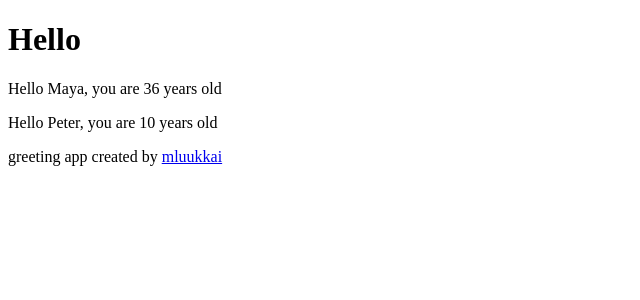
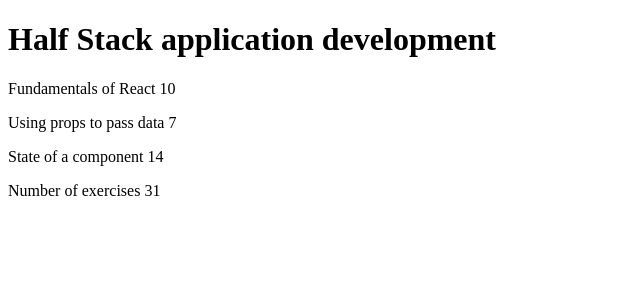
Before and after one commit to Anton-Stenin/fullstack-exercises, a React (Create React App) app in the folder part1/courseinfo/: page / in a window 1280 px wide. Shown: the top 300 px of the page, without its empty margins (0-640 px from the left). Built offline with nearby package versions, Linux system fonts and the light colour scheme.

Commit message:
Did an exercise number 1.1: course information, step1

```diff
--- a/part1/courseinfo/src/index.js
+++ b/part1/courseinfo/src/index.js
@@ -1,36 +1,54 @@
 import React from 'react';
 import ReactDOM from 'react-dom';
 
-
-const Hello = (props) => {
+const Header = (props) => {
     return (
-        <div>
-            <p>
-                Hello {props.name}, you are {props.age} years old
-            </p>
-        </div>
+        <h1>{props.course}</h1>
     )
 }
 
-const Footer = () => {
+const Content = (props) => {
+    return (
+        <>
+            <p>
+                {props.part1} {props.exercises1}
+            </p>
+            <p>
+                {props.part2} {props.exercises2}
+            </p>
+            <p>
+                {props.part3} {props.exercises3}
+            </p>
+        </>
+    )
+
+}
+
+const Total = (props) => {
+    return (
+        <p>Number of exercises {props.exercises1 + props.exercises2 + props.exercises3}</p>
+    )
+}
+
+
+const App = () => {
+    const course = 'Half Stack application development'
+
+    const part1 = 'Fundamentals of React'
+    const exercises1 = 10
+    const part2 = 'Using props to pass data'
+    const exercises2 = 7
+    const part3 = 'State of a component'
+    const exercises3 = 14
+
     return (
       <div>
-        greeting app created by <a href="https://github.com/mluukkai">mluukkai</a>
+        <Header course={course} />
+        <Content part1={part1} exercises1={exercises1} part2={part2} exercises2={exercises2} part3={part3} exercises3={exercises3} />
+        <Total exercises1={exercises1} exercises2={exercises2} exercises3={exercises3} />
       </div>
     )
   }
 
-const App = () => {
-    const name = 'Peter';
-    const age = 10;
-    return (
-    <>
-        <h1>Hello</h1>
-        <Hello name='Maya' age={26 + 10}/>
-        <Hello name={name} age={age}/>
-        <Footer />
-    </>
-    )
-}
 
 ReactDOM.render(<App />, document.getElementById('root'));
```
